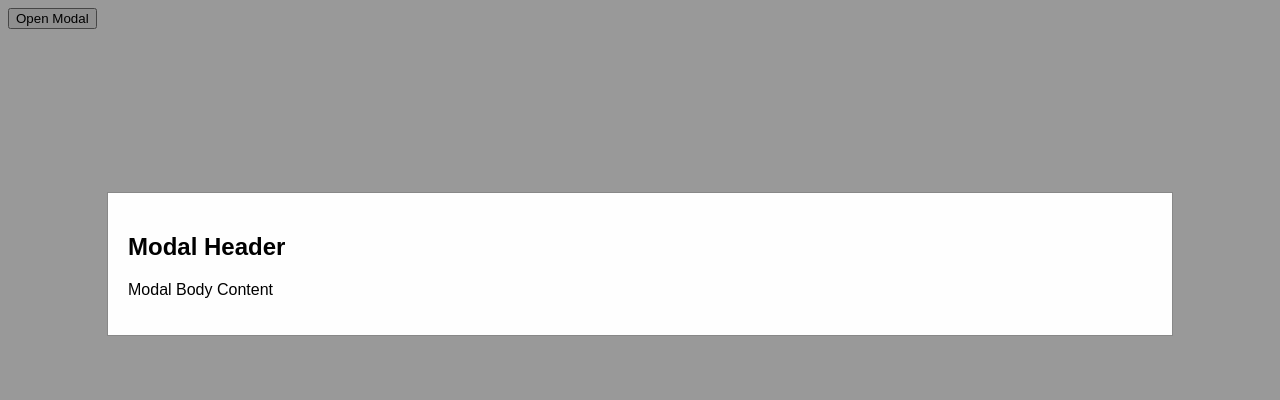
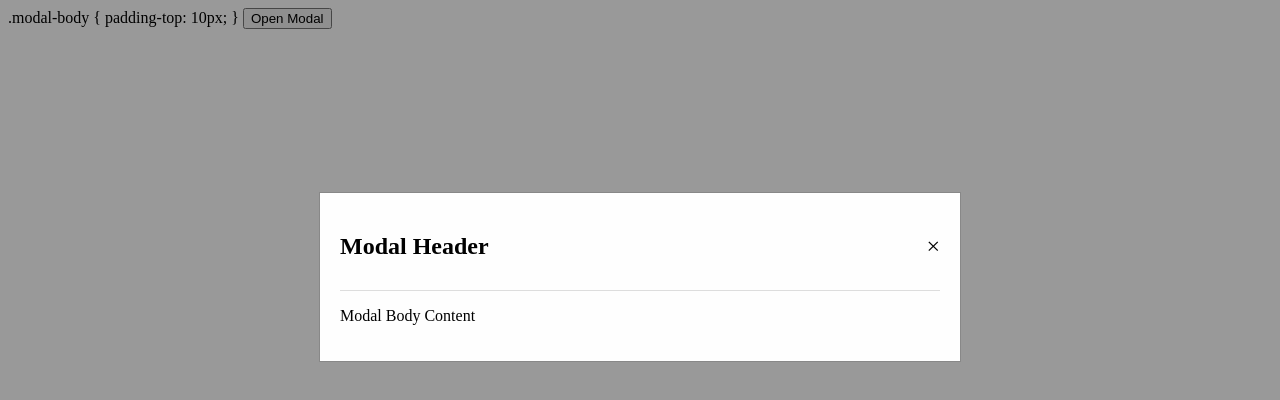
Before and after one commit to acciojob/css-modal-Ankita896, a website: page main.html in a window 1280 px wide. Both pictures are taken after a click on the button "Open Modal". Drawn offline with Linux system fonts and the light colour scheme.

Commit message:
created a submission

```diff
--- a/main.html
+++ b/main.html
@@ -3,10 +3,52 @@
 <head>
     <meta charset="UTF-8">
     <meta name="viewport" content="width=device-width, initial-scale=1.0">
-    <link rel="stylesheet" href="styles.css">
-    <title>Modal Example</title>
+    <title>Modal</title>
+    <style>
+        .modal {
+            display: none;
+            position: fixed;
+            z-index: 1;
+            left: 0;
+            top: 0;
+            width: 100%;
+            height: 100%;
+            background-color: rgba(0, 0, 0, 0.4);
+        }
+
+        .modal-content {
+            background-color: #fefefe;
+            margin: 15% auto;
+            padding: 20px;
+            border: 1px solid #888;
+            width: 80%;
+            max-width: 600px;
+        }
+
+        .modal-header {
+            display: flex;
+            justify-content: space-between;
+            align-items: center;
+            border-bottom: 1px solid #ddd;
+            padding-bottom: 10px;
+ }
+
+        .close-modal {
+            cursor: pointer;
+            font-size: 24px;
+        }
+
+        .close-modal:hover {
+            color: red;
+        }
+    </style>
 </head>
 <body>
+    .modal-body {
+        padding-top: 10px;
+    }
+</style>
+
 <button id="openModal">Open Modal</button>
 
 <div class="modal" id="modal">
@@ -21,6 +63,24 @@
     </div>
 </div>
 
-    <script src="script.js"></script>
+<script>
+    const modal = document.getElementById('modal');
+    const openModalButton = document.getElementById('openModal');
+    const closeModalButton = document.querySelector('.close-modal');
+
+    openModalButton.addEventListener('click', () => {
+        modal.style.display = 'block';
+    });
+
+    closeModalButton.addEventListener('click', () => {
+        modal.style.display = 'none';
+    });
+
+    window.addEventListener('click', (event) => {
+        if (event.target === modal) {
+            modal.style.display = 'none';
+        }
+    });
+</script>
 </body>
 </html>
--- a/script.js
+++ /dev/null
@@ -1,14 +0,0 @@
-document.getElementById('openModal').onclick = function() {
-    document.getElementById('modal').style.display = "block";
-}
-
-document.querySelector('.close-modal').onclick = function() {
-    document.getElementById('modal').style.display = "none";
-}
-
-window.onclick = function(event) {
-    const modal = document.getElementById('modal');
-    if (event.target === modal) {
-        modal.style.display = "none";
-    }
-}
--- a/styles.css
+++ /dev/null
@@ -1,39 +0,0 @@
-body {
-    font-family: Arial, sans-serif;
-}
-
-.modal {
-    display: none; /* Hidden by default */
-    position: fixed; /* Stay in place */
-    z-index: 1; /* Sit on top */
-    left: 0;
-    top: 0;
-    width: 100%; /* Full width */
-    height: 100%; /* Full height */
-    overflow: auto; /* Enable scroll if needed */
-    background-color: rgb(0,0,0); /* Fallback color */
-    background-color: rgba(0,0,0,0.4); /* Black w/ opacity */
-}
-
-.modal-content {
-    background-color: #fefefe;
-    margin: 15% auto; /* 15% from the top and centered */
-    padding: 20px;
-    border: 1px solid #888;
-    width: 80%; /* Could be more or less, depending on screen size */
-}
-
-.close-modal {
-    color: #aaa;
-    float: right;
-    font-size: 28px;
-    font-weight: bold;
-	display:none;
-}
-
-.close-modal:hover,
-.close-modal:focus {
-    color: black;
-    text-decoration: none;
-    cursor: pointer;
-}
```
Lines whose indentation alone changed are shown as unchanged.
